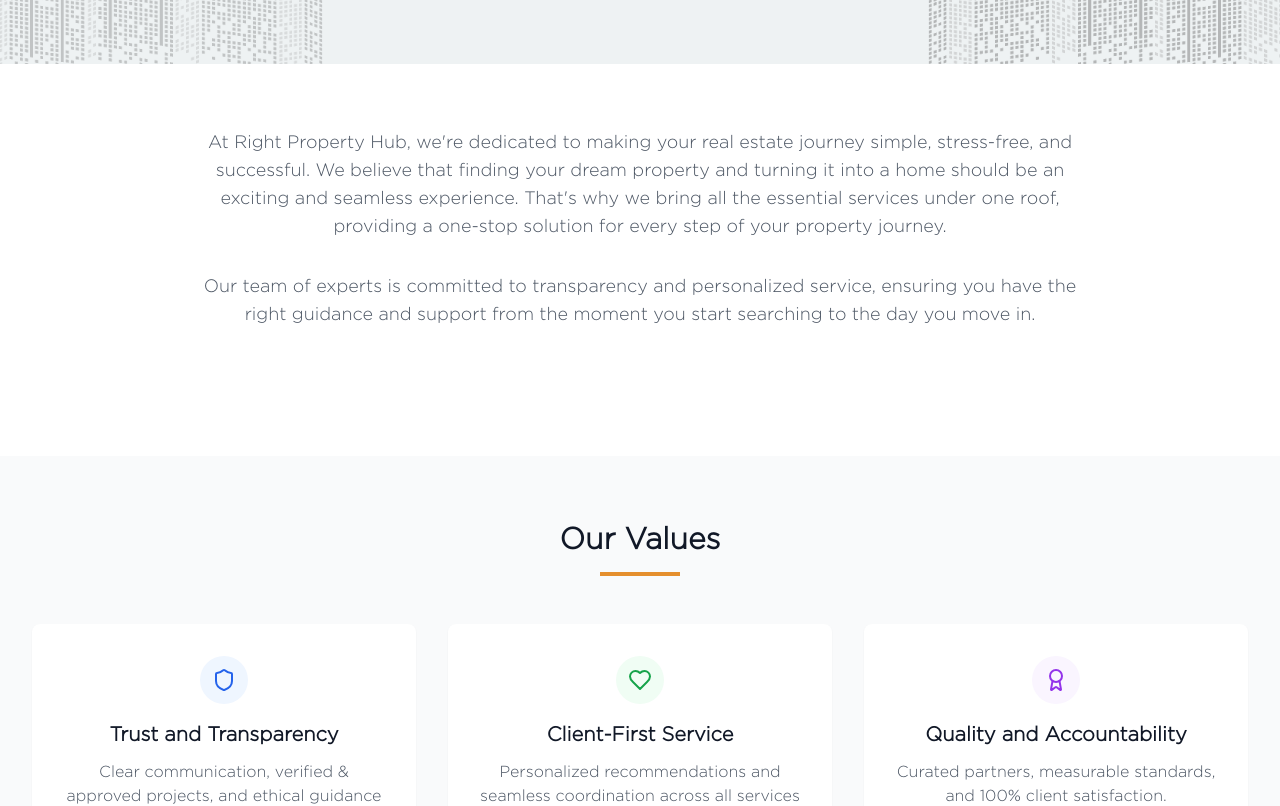
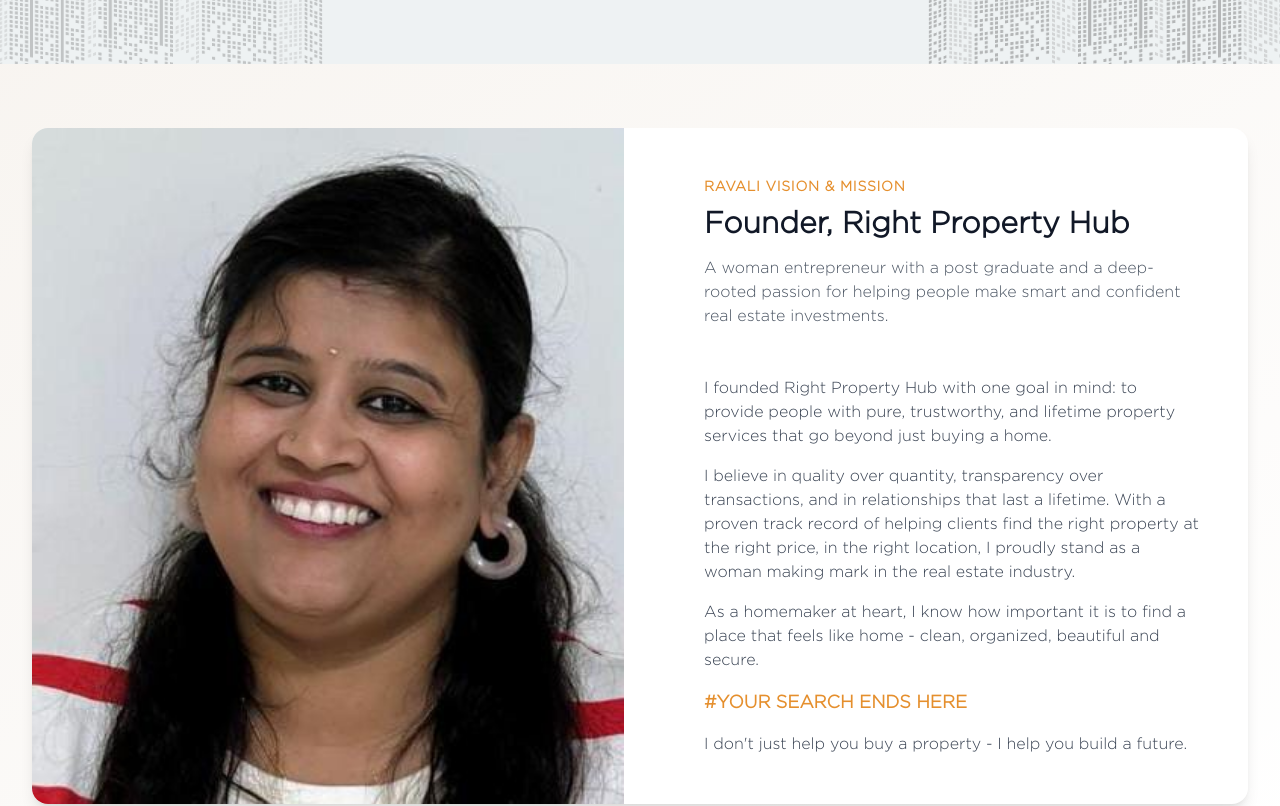
Before and after one commit to niranjan-sabarinath/Right-Property-Hub, a Next.js app: page /about in a window 1280 px wide. Shown: the part 320-1126 px from the top of the page. Built offline with nearby package versions, Linux system fonts and the light colour scheme; a web font is replaced by a local one.

Commit message:
founder added

```diff
--- a/app/about/page.tsx
+++ b/app/about/page.tsx
@@ -91,6 +91,59 @@
         title="Right Property Hub"
         subtitle="Your Search Ends Here"
       />
+
+      {/* Founder's Vision & Mission */}
+      <section className="py-16 bg-gradient-to-br from-primary/5 to-white">
+        <div className="max-w-7xl mx-auto px-4 sm:px-6 lg:px-8">
+          <div className="bg-white rounded-2xl shadow-lg overflow-hidden">
+            <div className="grid md:grid-cols-2 gap-8">
+              {/* Founder's Image */}
+              <div className="relative h-96 md:h-auto">
+                <Image
+                  src="/images/founder.jpg"
+                  alt="Founder - Right Property Hub"
+                  fill
+                  className="object-cover"
+                  priority
+                />
+              </div>
+
+              {/* Founder's Message */}
+              <div className="p-4 py-8 md:p-12 flex flex-col justify-center">
+                <div className="mb-6">
+                  <h3 className="text-sm font-semibold text-primary uppercase tracking-wider mb-2">
+                    RAVALI Vision & Mission
+                  </h3>
+                  <h2 className="text-2xl md:text-3xl font-bold text-gray-900 mb-4">
+                    Founder, Right Property Hub
+                  </h2>
+                  <p className="text-gray-600 mb-6">
+                    A woman entrepreneur with a post graduate and a deep-rooted passion for helping people make smart and confident real estate investments.
+                  </p>
+                </div>
+
+                <div className="space-y-4">
+                  <p className="text-gray-700">
+                    I founded Right Property Hub with one goal in mind: to provide people with pure, trustworthy, and lifetime property services that go beyond just buying a home.
+                  </p>
+                  <p className="text-gray-700">
+                    I believe in quality over quantity, transparency over transactions, and in relationships that last a lifetime. With a proven track record of helping clients find the right property at the right price, in the right location, I proudly stand as a woman making mark in the real estate industry.
+                  </p>
+                  <p className="text-gray-700">
+                    As a homemaker at heart, I know how important it is to find a place that feels like home - clean, organized, beautiful and secure.
+                  </p>
+                  <p className="text-primary font-semibold text-lg mt-6">
+                    #YOUR SEARCH ENDS HERE
+                  </p>
+                  <p className="text-gray-700 font-medium">
+                    I don't just help you buy a property - I help you build a future.
+                  </p>
+                </div>
+              </div>
+            </div>
+          </div>
+        </div>
+      </section>
 
       {/* Introduction Section */}
       <section className="py-16 bg-white">
```
Also changed, not shown: public/images/founder.jpg (added).
